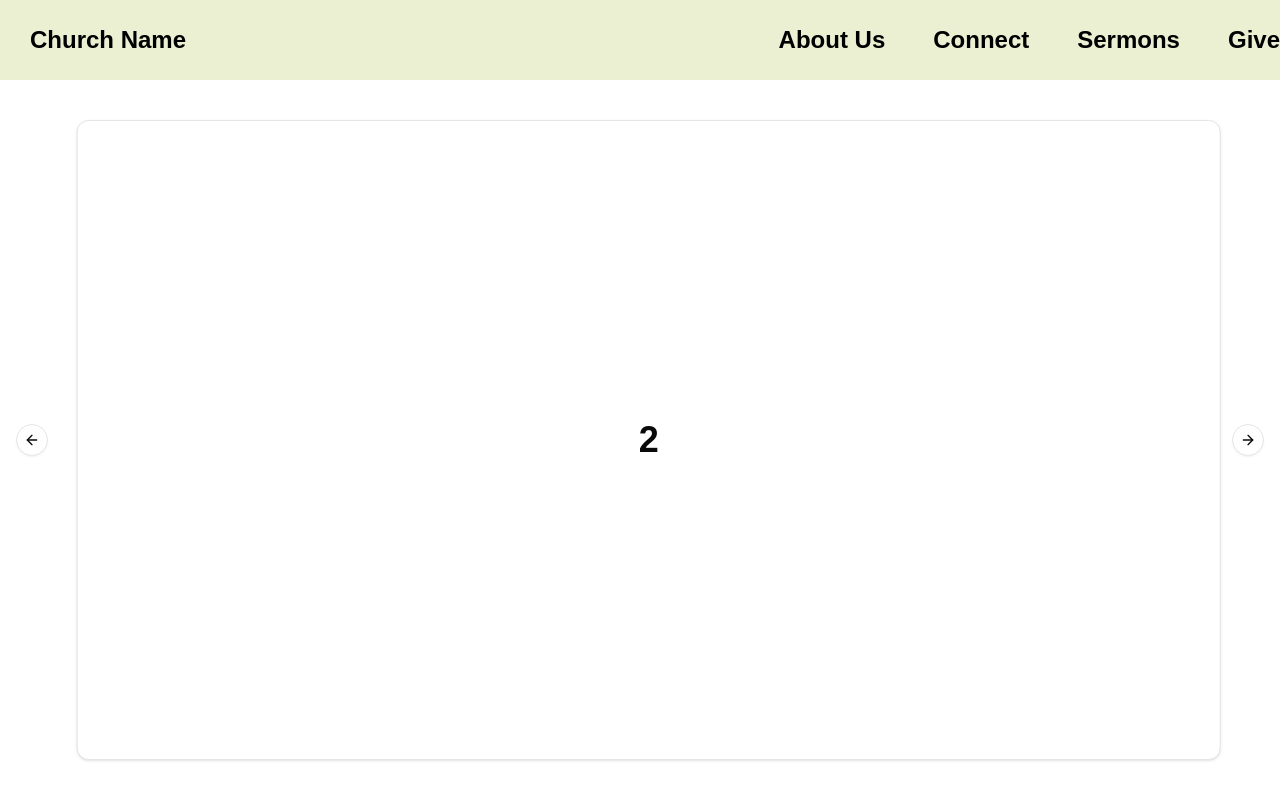
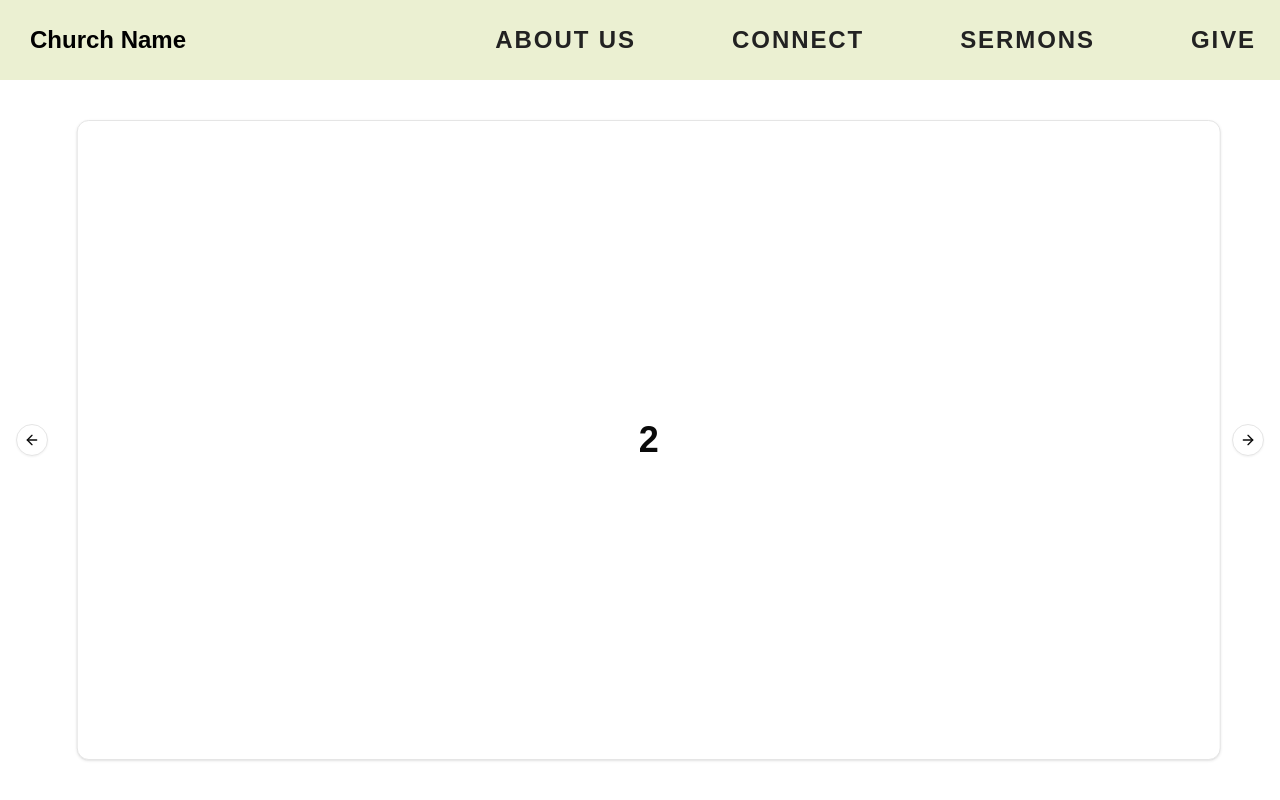
Before and after one commit to NewDevCoding/Grace-fellowship, a Next.js app: page / in a window 1280 px wide. Shown: the top 800 px of the page. Built offline with nearby package versions, Linux system fonts and the light colour scheme.

Commit message:
deleted stuff lol

```diff
--- a/app/globals.css
+++ b/app/globals.css
@@ -66,6 +66,39 @@ body {
     --chart-4: 280 65% 60%;
     --chart-5: 340 75% 55%;
   }
+
+  /* Prevent overscrolling and unintended margins */
+html, body {
+  margin: 0;
+  padding: 0;
+  overflow-x: hidden; /* Prevent horizontal scrolling */
+  overscroll-behavior: none; /* Disable elastic scrolling */
+}
+
+/* Ensure the navbar stays fixed at the top */
+nav {
+  position: sticky;
+  top: 0;
+  z-index: 50;
+}
+
+.menu-item {
+  font-family: 'Montserrat', 'Proxima Nova', 'Gotham', Arial, sans-serif;
+  font-weight: 600;
+  text-transform: uppercase;
+  letter-spacing: 0.08em;
+  font-size: 12px;
+  color: #222;
+  background: transparent;
+  border: none;
+  padding: 0 24px;
+  cursor: pointer;
+  transition: color 0.3s ease; /* Smooth hover effect */
+}
+
+.menu-item:hover {
+  color: #555; /* Change color on hover */
+}
 }
 
 @layer base {
--- a/app/layout.tsx
+++ b/app/layout.tsx
@@ -22,10 +22,10 @@ export default function RootLayout({
               Church Name
             </Link>
             <div className="hidden md:flex space-x-12">
-              <a href="/about" className="text-2xl font-semibold ml-[50px] hover:text-gray-700">About Us</a>
-              <a href="/connect" className="text-2xl font-semibold ml-[50px] hover:text-gray-700">Connect</a>
-              <a href="/sermons" className="text-2xl font-semibold ml-[50px] hover:text-gray-700">Sermons</a>
-              <a href="/give" className="text-2xl font-semibold ml-[50px] hover:text-gray-700">Give</a>
+              <a href="/about" className="menu-item text-2xl font-semibold ml-[50px] hover:text-gray-700">About Us</a>
+              <a href="/connect" className="menu-item text-2xl font-semibold ml-[50px] hover:text-gray-700">Connect</a>
+              <a href="/sermons" className="menu-item text-2xl font-semibold ml-[50px] hover:text-gray-700">Sermons</a>
+              <a href="/give" className="menu-item text-2xl font-semibold ml-[50px] hover:text-gray-700">Give</a>
             </div>
             <MobileNav />
           </div>
--- a/app/page.tsx
+++ b/app/page.tsx
@@ -14,7 +14,7 @@ import { Card, CardContent } from "@/components/ui/card"
 
 export default function Home() {
   const autoplayPlugin = React.useRef(
-    Autoplay({ delay: 5000, stopOnInteraction: false })
+    Autoplay({ delay: 5000, stopOnInteraction: true })
   );
 
   return (
```
